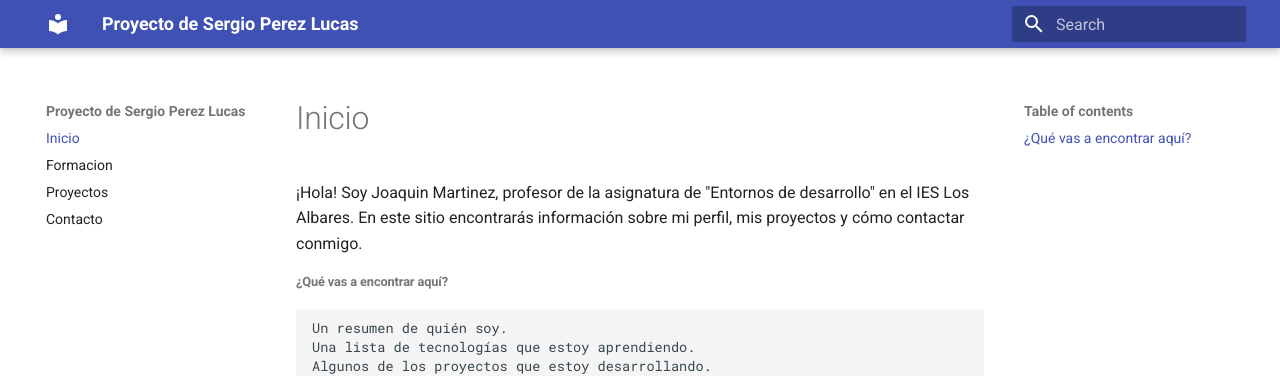
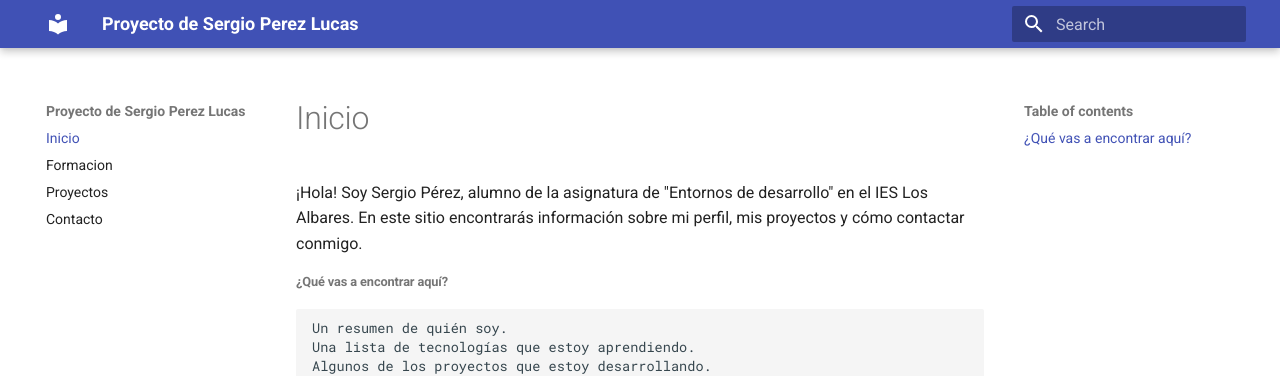
Before and after one commit to Sergiopl872/proyecto-mkdocs, an MkDocs documentation site: the page built from docs/index.md, in a window 1280 px wide. Shown: the top 376 px of the page. Built offline with MkDocs 1.6.1 and Material for MkDocs 9.7.7, drawn with Linux system fonts in a browser that asks for light colours.

Commit message:
Actualizacion6

```diff
--- a/docs/index.md
+++ b/docs/index.md
@@ -1,6 +1,6 @@
 # Inicio
 
-¡Hola! Soy Joaquin Martinez, profesor de la asignatura de "Entornos de desarrollo" en el IES Los Albares.
+¡Hola! Soy Sergio Pérez, alumno de la asignatura de "Entornos de desarrollo" en el IES Los Albares.
 En este sitio encontrarás información sobre mi perfil, mis proyectos y cómo contactar conmigo.
 
 ###### ¿Qué vas a encontrar aquí?
```
